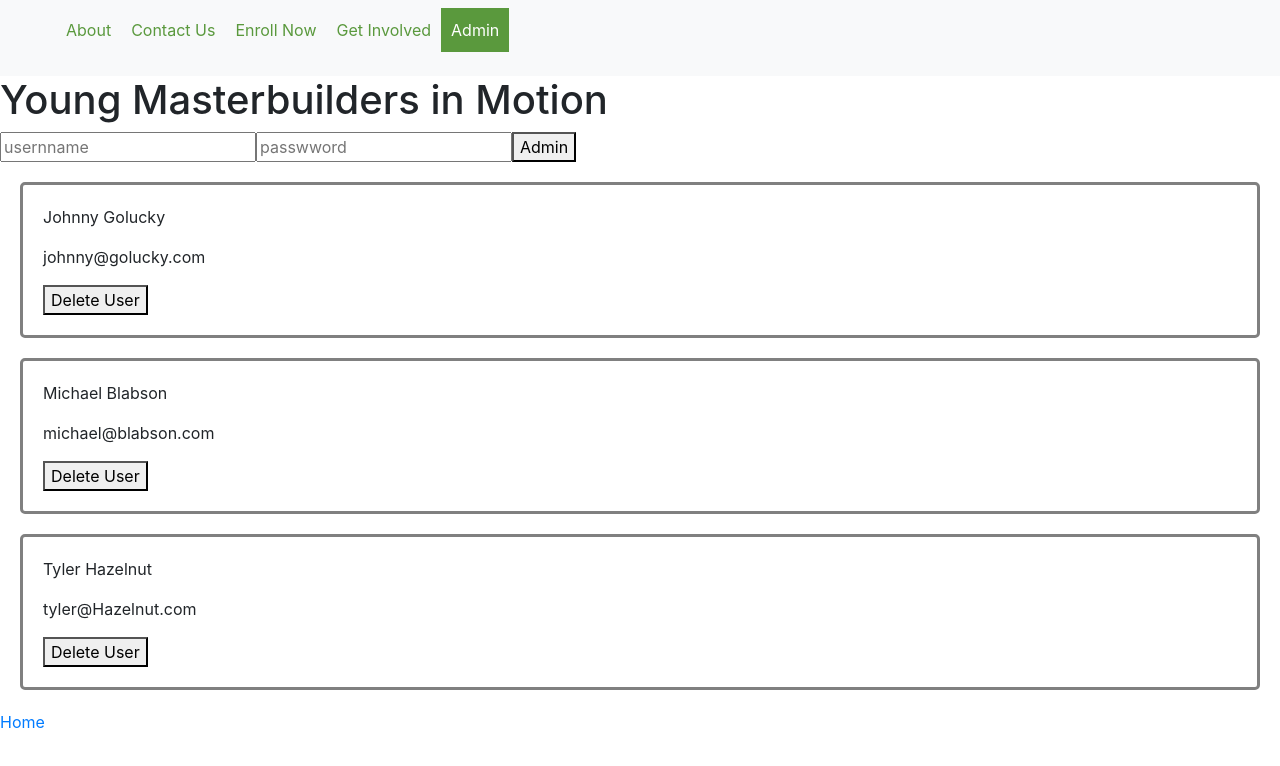
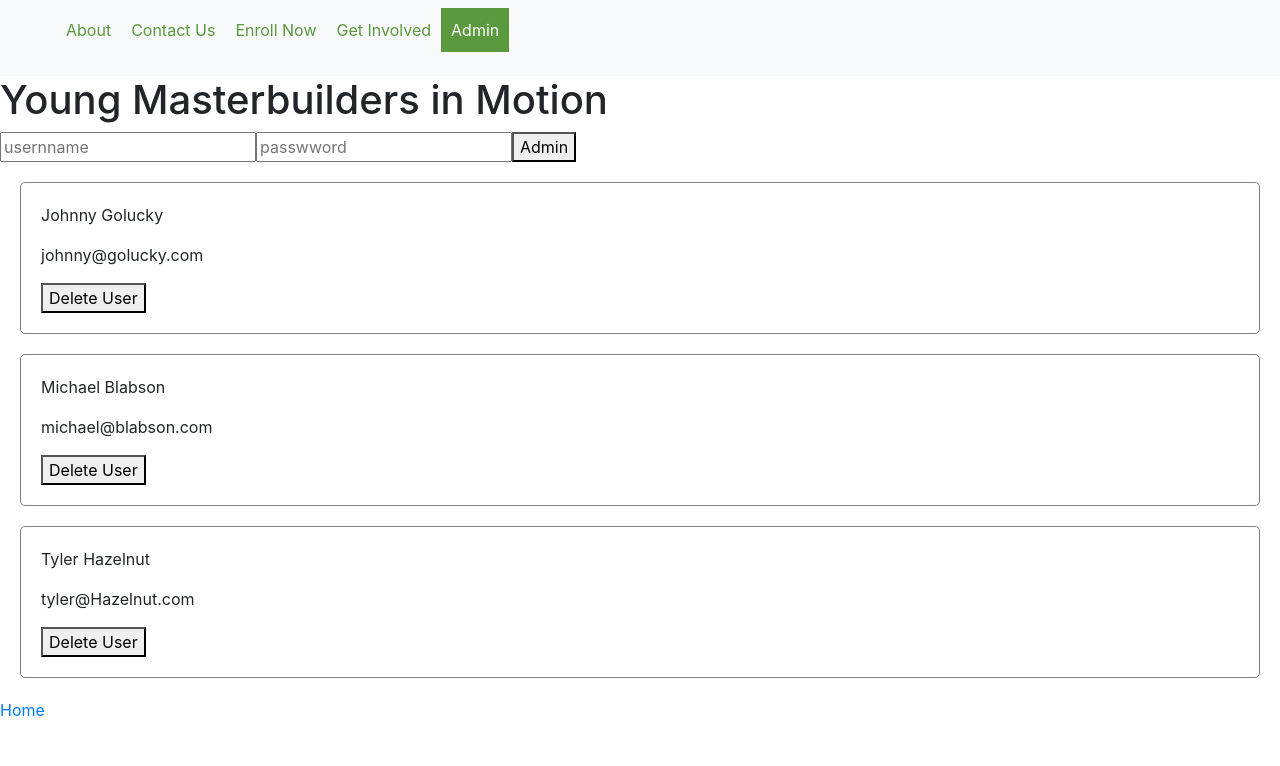
Before and after one commit to the-difference-engine/ymim, a React (Create React App) app in the folder frontend/: page /admin in a window 1280 px wide. Shown: the top 766 px of the page. Built offline with nearby package versions, Linux system fonts and the light colour scheme.

Commit message:
Change props name

```diff
--- a/frontend/src/components/App.css
+++ b/frontend/src/components/App.css
@@ -17,7 +17,7 @@
 .user-list-item {
   padding: 20px;
   display: flex;
-  border: solid gray 3px;
+  border: solid gray 1px;
   margin: 10px;
 }
 
--- a/frontend/src/components/SiteUser.jsx
+++ b/frontend/src/components/SiteUser.jsx
@@ -4,7 +4,7 @@ import './App.css';
 function SiteUser(props) {
     return (
         <ol className='user-list'>
-            {props.goof.map((user) => (
+            {props.demoUser.map((user) => (
                 <li className='user-list-item'>
                     <div>
                         <p>{user.name}</p>
--- a/frontend/src/pages/admin.jsx
+++ b/frontend/src/pages/admin.jsx
@@ -37,7 +37,7 @@ class Admin extends Component {
                     <input type="password" placeholder="passwword" />
                     <button>Admin</button>
                 </form>
-                <SiteUser goof={this.state.user} />
+                <SiteUser demoUser={this.state.user} />
                 <Link to="/">Home</Link>
             </div>
 
```
